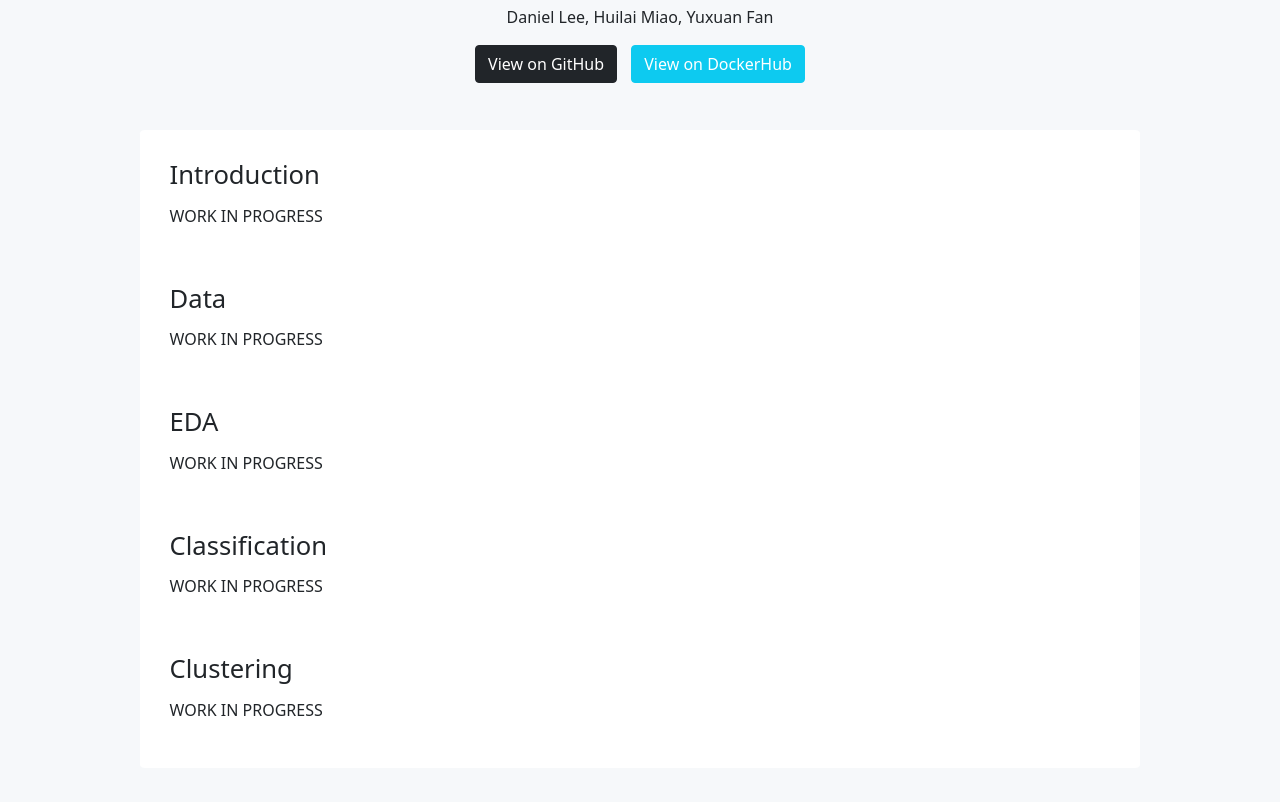
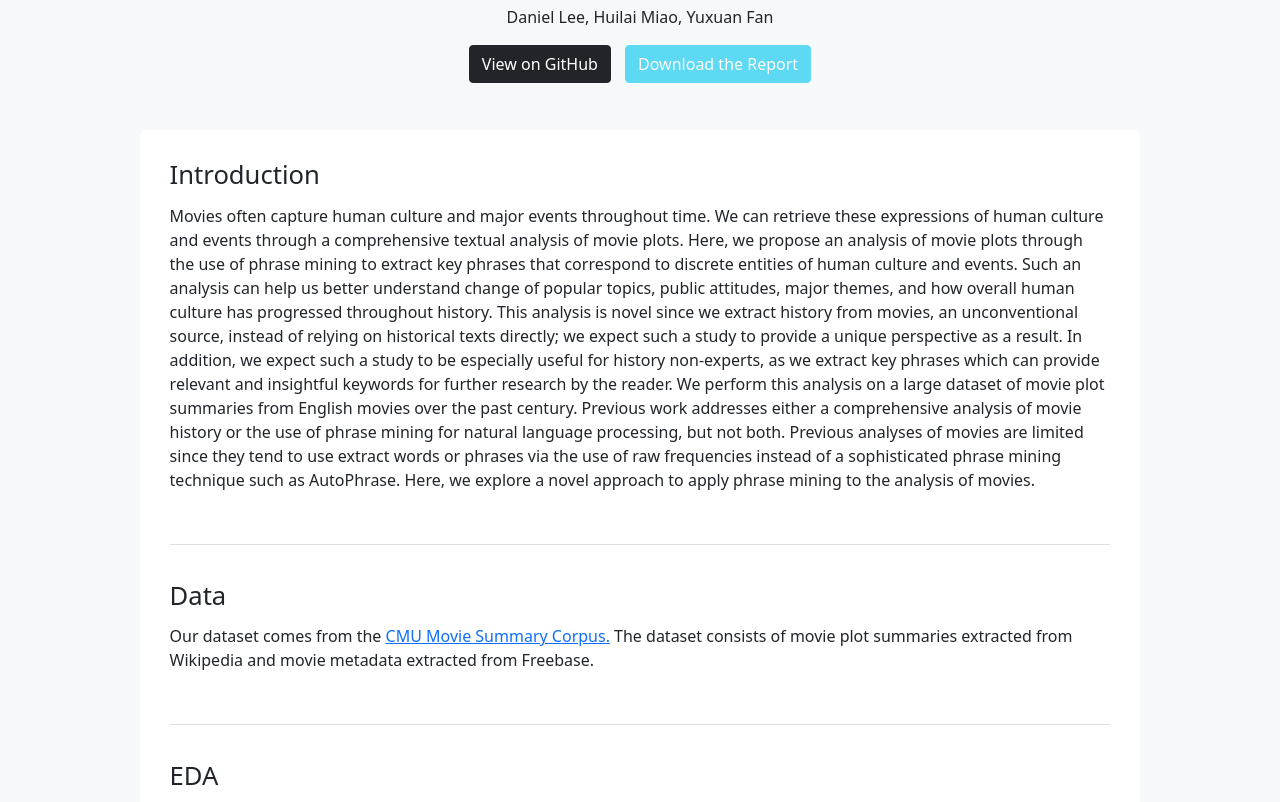
Before and after one commit to A04-Capstone-Group-02/movie-analysis-webpage, a plain HTML site: page index.html in a window 1280 px wide. Shown: the part 147-949 px from the top of the page. Before the commit the page ends 915 px from the top, so only its background shows below. Drawn offline with nearby package versions, Linux system fonts and the light colour scheme.

Commit message:
add html includes + more layout changes

```diff
--- /dev/null
+++ b/assets/js/csi.min.js
@@ -0,0 +1 @@
+window.onload=function(){function a(a,b){var c=/^(?:file):/,d=new XMLHttpRequest,e=0;d.onreadystatechange=function(){4==d.readyState&&(e=d.status),c.test(location.href)&&d.responseText&&(e=200),4==d.readyState&&200==e&&(a.outerHTML=d.responseText)};try{d.open("GET",b,!0),d.send()}catch(f){}}var b,c=document.getElementsByTagName("*");for(b in c)c[b].hasAttribute&&c[b].hasAttribute("data-include")&&a(c[b],c[b].getAttribute("data-include"))};
--- a/index.html
+++ b/index.html
@@ -2,6 +2,9 @@
 <html lang="en">
   <head>
     <meta charset="UTF-8" />
+    <!-- HTML includes https://github.com/LexmarkWeb/csi.js -->
+    <script src="assets/js/csi.min.js"></script>
+    <!-- Bootstrap -->
     <link
       href="https://cdn.jsdelivr.net/npm/bootstrap@5.0.0-beta2/dist/css/bootstrap.min.css"
       rel="stylesheet"
@@ -41,13 +44,12 @@
             View on GitHub
           </a>
           <a
-            class="btn btn-info"
+            class="btn btn-info disabled"
             style="color: white"
-            href="https://hub.docker.com/repository/docker/991231/movie-analysis"
             target="_blank"
             rel="noopener noreferrer"
           >
-            View on DockerHub
+            Download the Report
           </a>
         </div>
       </div>
@@ -56,36 +58,31 @@
     <div id="main-container">
       <section id="introduction">
         <h2>Introduction</h2>
-        <!-- start of introduction -->
-        <p>WORK IN PROGRESS</p>
-        <!-- end of introduction -->
+        <div data-include="pages/introduction.html"></div>
       </section>
+      <hr class="my-3" />
       <section id="data">
         <h2>Data</h2>
-        <!-- start of data -->
-        <p>WORK IN PROGRESS</p>
-        <!-- end of data -->
+        <div data-include="pages/data.html"></div>
       </section>
+      <hr class="my-3" />
       <section id="eda">
         <h2>EDA</h2>
-        <!-- start of eda -->
-        <p>WORK IN PROGRESS</p>
-        <!-- end of eda -->
+        <div data-include="pages/eda.html"></div>
       </section>
+      <hr class="my-3" />
       <section id="classification">
         <h2>Classification</h2>
-        <!-- start of classification -->
-        <p>WORK IN PROGRESS</p>
-        <!-- end of classification -->
+        <div data-include="pages/classification.html"></div>
       </section>
+      <hr class="my-3" />
       <section id="clustering">
         <h2>Clustering</h2>
-        <!-- start of clustering -->
-        <p>WORK IN PROGRESS</p>
-        <!-- end of clustering -->
+        <div data-include="pages/clustering.html"></div>
       </section>
     </div>
   </body>
+  <!-- Bootstrap -->
   <script
     src="https://cdn.jsdelivr.net/npm/bootstrap@5.0.0-beta2/dist/js/bootstrap.bundle.min.js"
     integrity="sha384-b5kHyXgcpbZJO/tY9Ul7kGkf1S0CWuKcCD38l8YkeH8z8QjE0GmW1gYU5S9FOnJ0"
--- /dev/null
+++ b/pages/classification.html
@@ -0,0 +1,3 @@
+<body>
+  <p>WORK IN PROGRESS</p>
+</body>
--- /dev/null
+++ b/pages/clustering.html
@@ -0,0 +1,3 @@
+<body>
+  <p>WORK IN PROGRESS</p>
+</body>
--- /dev/null
+++ b/pages/data.html
@@ -0,0 +1,8 @@
+<body>
+  <p>
+    Our dataset comes from the
+    <a href="http://www.cs.cmu.edu/~ark/personas/">CMU Movie Summary Corpus.</a>
+    The dataset consists of movie plot summaries extracted from Wikipedia and
+    movie metadata extracted from Freebase.
+  </p>
+</body>
--- /dev/null
+++ b/pages/eda.html
@@ -0,0 +1,5 @@
+<body>
+  <p>Example of top phrases by year.</p>
+  <img src="assets/images/top_phrases_by_year.png" />
+  <p>End of the example.</p>
+</body>
--- /dev/null
+++ b/pages/introduction.html
@@ -0,0 +1,24 @@
+<body>
+  <p>
+    Movies often capture human culture and major events throughout time. We can
+    retrieve these expressions of human culture and events through a
+    comprehensive textual analysis of movie plots. Here, we propose an analysis
+    of movie plots through the use of phrase mining to extract key phrases that
+    correspond to discrete entities of human culture and events. Such an
+    analysis can help us better understand change of popular topics, public
+    attitudes, major themes, and how overall human culture has progressed
+    throughout history. This analysis is novel since we extract history from
+    movies, an unconventional source, instead of relying on historical texts
+    directly; we expect such a study to provide a unique perspective as a
+    result. In addition, we expect such a study to be especially useful for
+    history non-experts, as we extract key phrases which can provide relevant
+    and insightful keywords for further research by the reader. We perform this
+    analysis on a large dataset of movie plot summaries from English movies over
+    the past century. Previous work addresses either a comprehensive analysis of
+    movie history or the use of phrase mining for natural language processing,
+    but not both. Previous analyses of movies are limited since they tend to use
+    extract words or phrases via the use of raw frequencies instead of a
+    sophisticated phrase mining technique such as AutoPhrase. Here, we explore a
+    novel approach to apply phrase mining to the analysis of movies.
+  </p>
+</body>
--- a/style.css
+++ b/style.css
@@ -47,6 +47,12 @@ h1 {
   margin: 0 5px 0 5px;
 }
 
+hr {
+  width: 96%;
+  margin: auto;
+  color: grey;
+}
+
 section {
   padding: 20px 2% 20px 2%;
 }
@@ -55,3 +61,8 @@ section > h2 {
   margin: 0 0 0.5em 0;
   font-size: 1.6em;
 }
+
+img {
+  width: 100%;
+  padding: 8px 5% 8px 5%;
+}
```
Also changed, not shown: assets/images/top_phrases_by_year.png (added).
